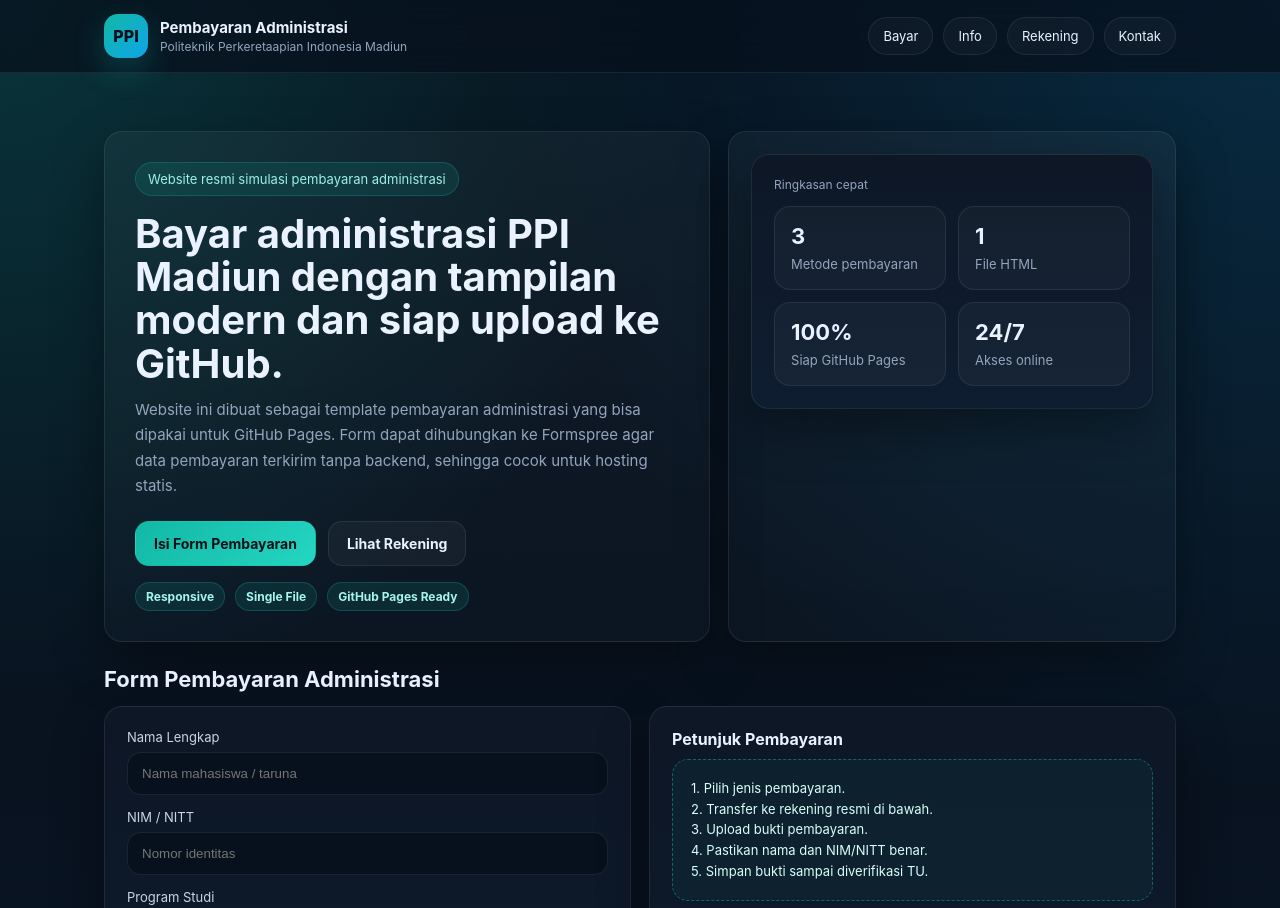
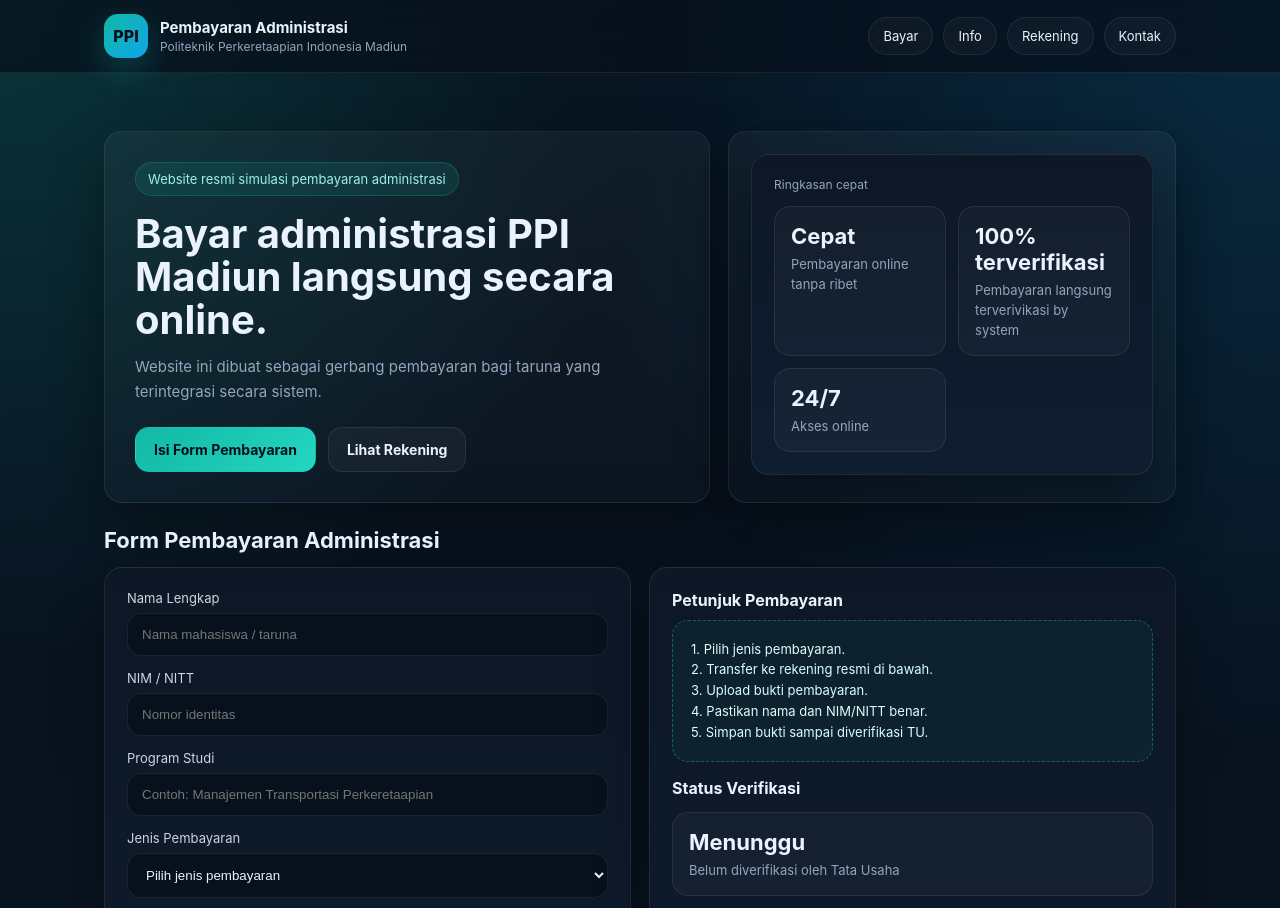
Before and after one commit to cloudschio/tu, a plain HTML site: page index.html in a window 1280 px wide. Shown: the top 908 px of the page. Drawn offline with Linux system fonts and the light colour scheme.

Commit message:
Update index.html

```diff
--- a/index.html
+++ b/index.html
@@ -4,7 +4,7 @@
   <meta charset="UTF-8" />
   <meta name="viewport" content="width=device-width, initial-scale=1.0" />
   <title>Pembayaran Administrasi - PPI Madiun</title>
-  <meta name="description" content="Website pembayaran administrasi Politeknik Perkeretaapian Indonesia Madiun untuk GitHub Pages." />
+  <meta name="description" content="Website pembayaran administrasi Politeknik Perkeretaapian Indonesia Madiun" />
   <style>
     :root{
       --bg:#08111f;
@@ -172,20 +172,13 @@
     <section class="hero">
       <div class="panel hero-left">
         <span class="eyebrow">Website resmi simulasi pembayaran administrasi</span>
-        <h2>Bayar administrasi PPI Madiun dengan tampilan modern dan siap upload ke GitHub.</h2>
+        <h2>Bayar administrasi PPI Madiun langsung secara online.</h2>
         <p>
-          Website ini dibuat sebagai template pembayaran administrasi yang bisa dipakai untuk
-          GitHub Pages. Form dapat dihubungkan ke Formspree agar data pembayaran terkirim tanpa backend,
-          sehingga cocok untuk hosting statis.
+          Website ini dibuat sebagai gerbang pembayaran bagi taruna yang terintegrasi secara sistem.
         </p>
         <div class="cta">
           <a class="btn btn-primary" href="#bayar">Isi Form Pembayaran</a>
           <a class="btn btn-secondary" href="#rekening">Lihat Rekening</a>
-        </div>
-        <div class="two-btns">
-          <span class="badge">Responsive</span>
-          <span class="badge">Single File</span>
-          <span class="badge">GitHub Pages Ready</span>
         </div>
       </div>
 
@@ -194,16 +187,12 @@
           <div class="mini">Ringkasan cepat</div>
           <div class="stats">
             <div class="stat">
-              <strong>3</strong>
-              <span>Metode pembayaran</span>
+              <strong>Cepat</strong>
+              <span>Pembayaran online tanpa ribet</span>
             </div>
             <div class="stat">
-              <strong>1</strong>
-              <span>File HTML</span>
-            </div>
-            <div class="stat">
-              <strong>100%</strong>
-              <span>Siap GitHub Pages</span>
+              <strong>100% terverifikasi</strong>
+              <span>Pembayaran langsung terverivikasi by system</span>
             </div>
             <div class="stat">
               <strong>24/7</strong>
@@ -238,7 +227,7 @@
                 <option value="">Pilih jenis pembayaran</option>
                 <option>Administrasi Akademik</option>
                 <option>Seragam / Perlengkapan</option>
-                <option>Praktik / Kegiatan</option>
+                <option>Praktik / Uji Kompetensi (Refundable) </option>
                 <option>Asrama / Permakanan</option>
                 <option>Lainnya</option>
               </select>
@@ -327,11 +316,11 @@
             <tbody>
               <tr>
                 <td>Bank Transfer</td>
-                <td>Isi nomor rekening resmi TU di sini</td>
+                <td>Nomor rekening bisa didapatkan di grup kelas masing-masing</td>
               </tr>
               <tr>
                 <td>QRIS</td>
-                <td>Tempel gambar QRIS di bagian ini</td>
+                <td>QRIS By Request</td>
               </tr>
               <tr>
                 <td>Tunai</td>
@@ -343,8 +332,7 @@
         <div class="card box">
           <h4 style="margin:0 0 10px">Catatan Penting</h4>
           <p class="mini" style="line-height:1.8">
-            Gunakan rekening resmi yang ditetapkan kampus. Jangan cantumkan rekening pribadi jika website ini dipakai untuk kebutuhan institusi.
-            Jika kamu ingin, bagian rekening bisa saya isi setelah kamu kasih data bank, nama penerima, dan QRIS.
+Pastikan rekening yang digunakan adalah atas nama Politeknik Perkeretaapian Indonesis. Selain nama tersebut adalah penipuan
           </p>
         </div>
       </div>
```
